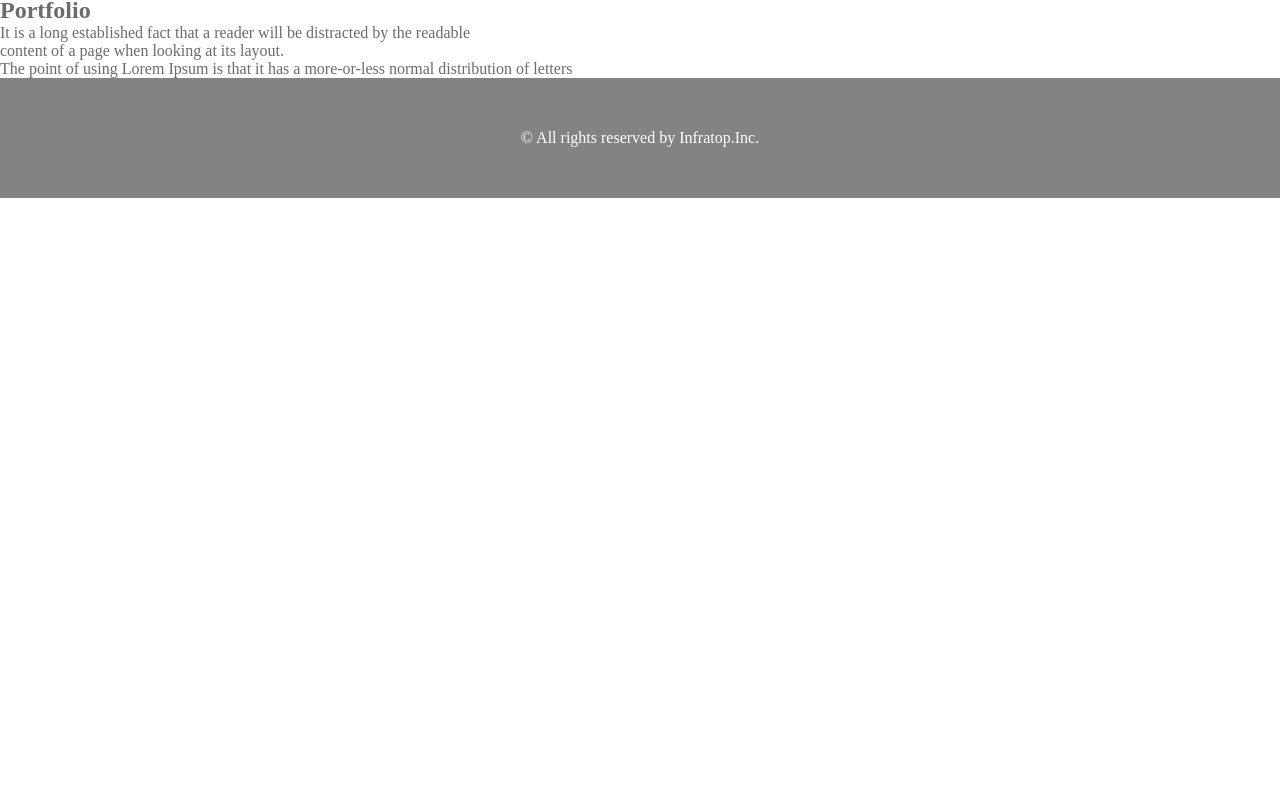
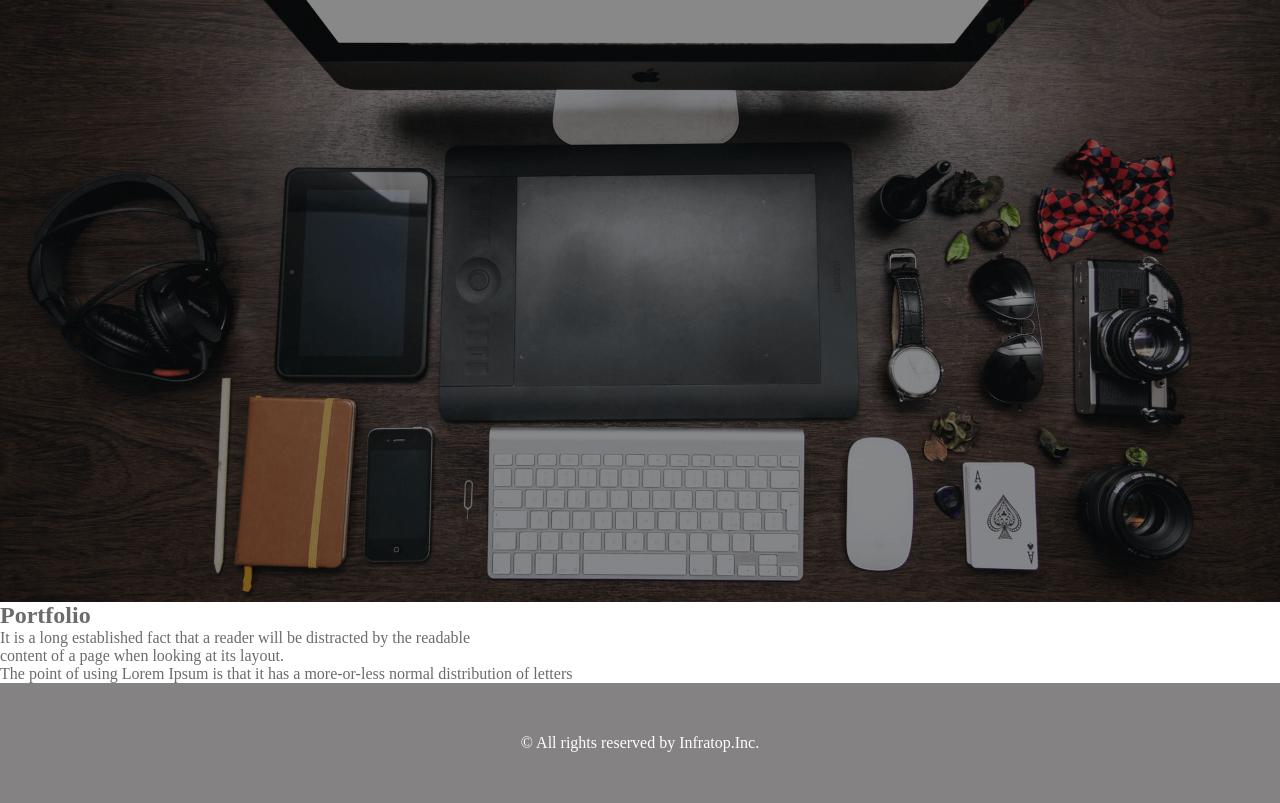
Before and after one commit to fjy0326/challegeweb, a plain HTML site: page index.html in a window 1280 px wide. Shown: the part 118-921 px from the top of the page. Before the commit the page ends 800 px from the top, so only its background shows below. Drawn offline with Linux system fonts and the light colour scheme.

Commit message:
htmlupdate20250112

```diff
--- a/style.css
+++ b/style.css
@@ -43,6 +43,15 @@ header{
 }
 
 /*メイン設定*/
+
+#mv
+{
+  background-image: url(img/mv.png);
+  background-size: cover;
+  background-position: center;
+  background-repeat: no-repeat;
+  height: 650px;
+}
 
 .main-visual {
   width: 100%; /* 横幅いっぱい */
```
Also changed, not shown: index.html (+2 -0 lines).
